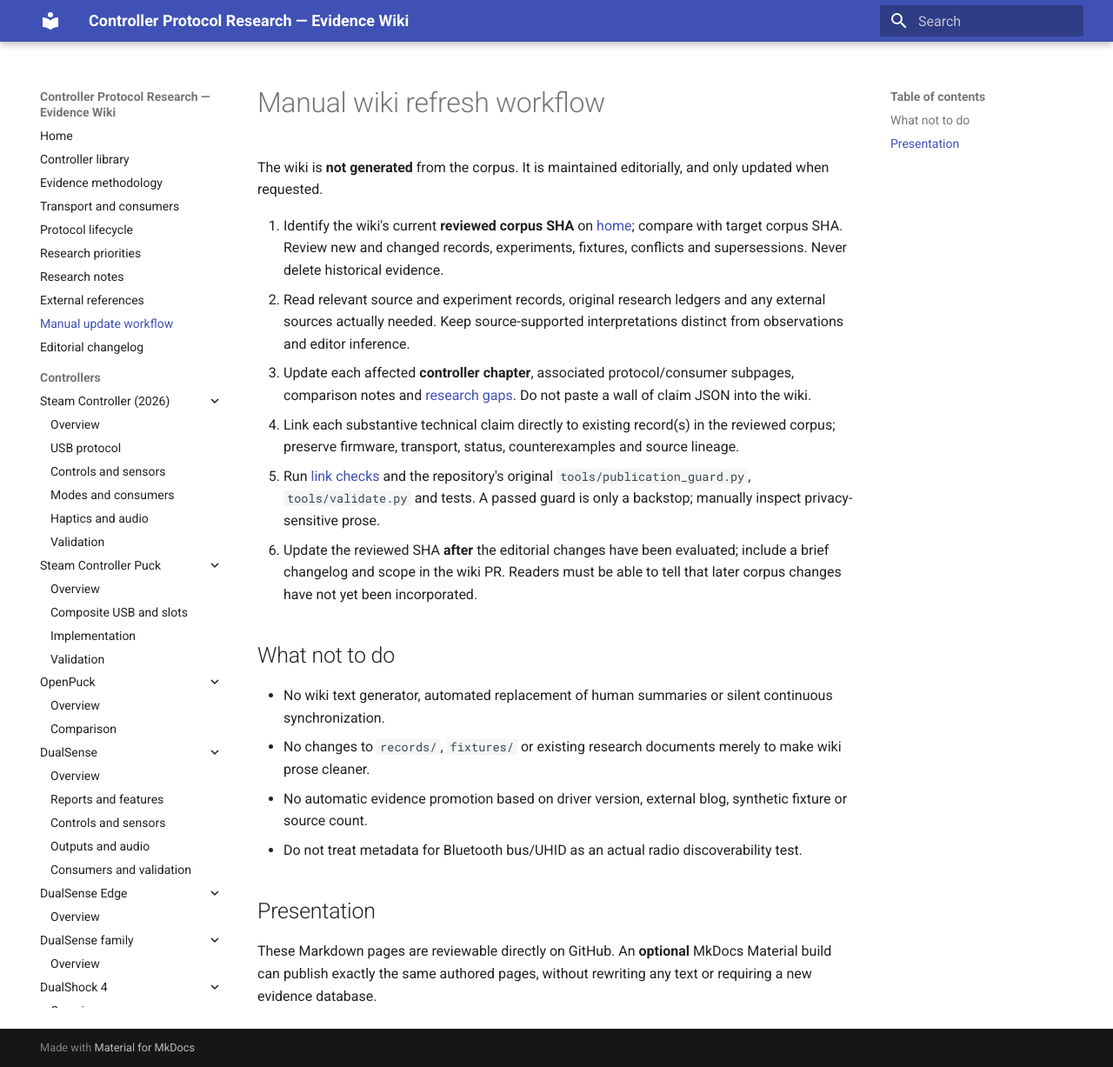
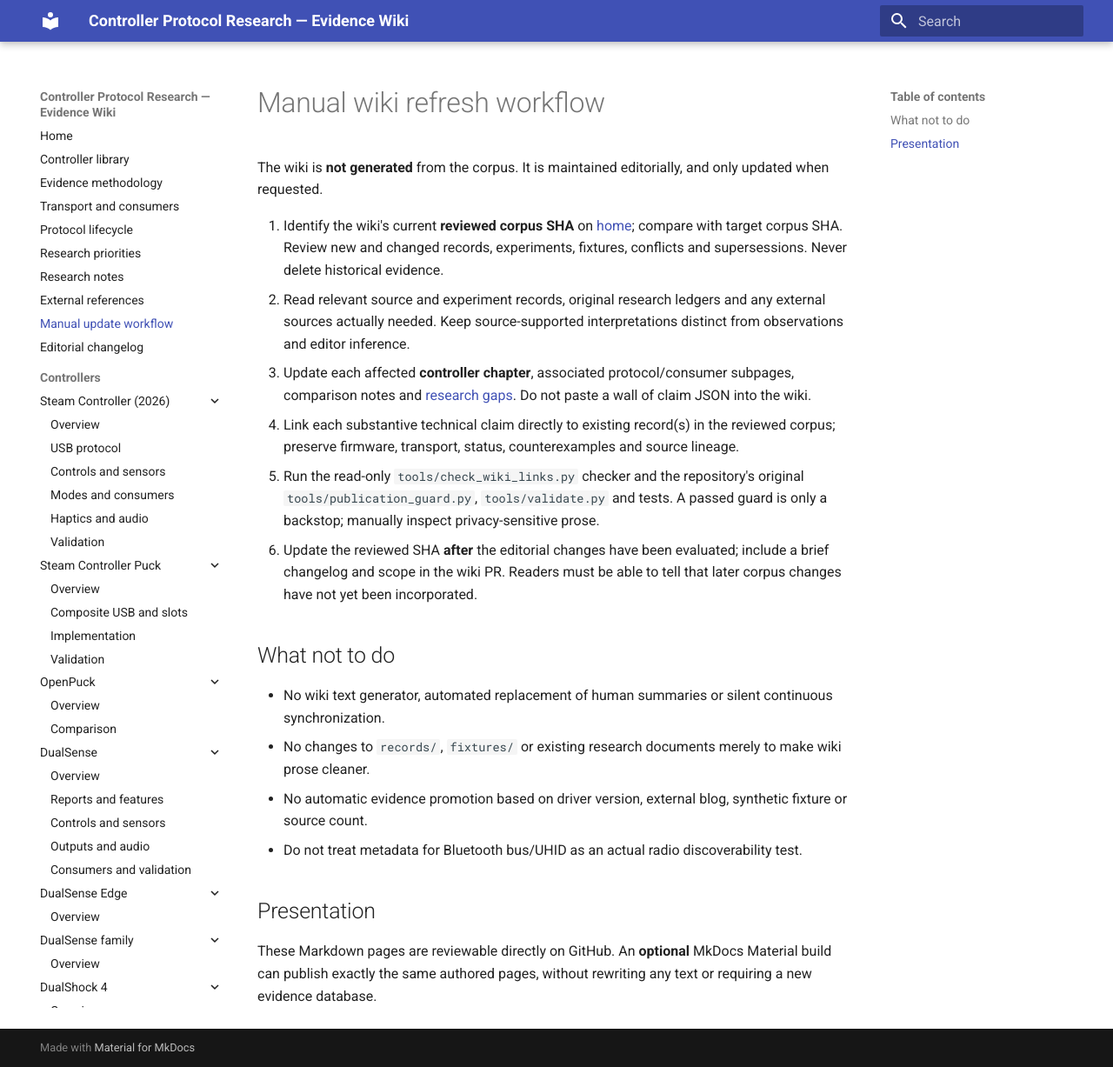
Before and after one commit to anderstvoss/controller-protocol-research, an MkDocs documentation site: the page built from docs/wiki/pages/updating.md, in a window 1280 px wide and 1227 px high. Shown: the whole window at 87% size. Built offline with MkDocs 1.6.1 and Material for MkDocs 9.7.7, drawn with Linux system fonts in a browser that asks for light colours.

Commit message:
Keep authored wiki references within MkDocs pages root

```diff
--- a/docs/wiki/pages/updating.md
+++ b/docs/wiki/pages/updating.md
@@ -6,7 +6,7 @@ The wiki is **not generated** from the corpus. It is maintained editorially, and
 2. Read relevant source and experiment records, original research ledgers and any external sources actually needed. Keep source-supported interpretations distinct from observations and editor inference.
 3. Update each affected **controller chapter**, associated protocol/consumer subpages, comparison notes and [research gaps](gaps.md). Do not paste a wall of claim JSON into the wiki.
 4. Link each substantive technical claim directly to existing record(s) in the reviewed corpus; preserve firmware, transport, status, counterexamples and source lineage.
-5. Run [link checks](../README.md) and the repository's original `tools/publication_guard.py`, `tools/validate.py` and tests. A passed guard is only a backstop; manually inspect privacy-sensitive prose.
+5. Run the read-only `tools/check_wiki_links.py` checker and the repository's original `tools/publication_guard.py`, `tools/validate.py` and tests. A passed guard is only a backstop; manually inspect privacy-sensitive prose.
 6. Update the reviewed SHA **after** the editorial changes have been evaluated; include a brief changelog and scope in the wiki PR. Readers must be able to tell that later corpus changes have not yet been incorporated.
 
 ## What not to do
```
